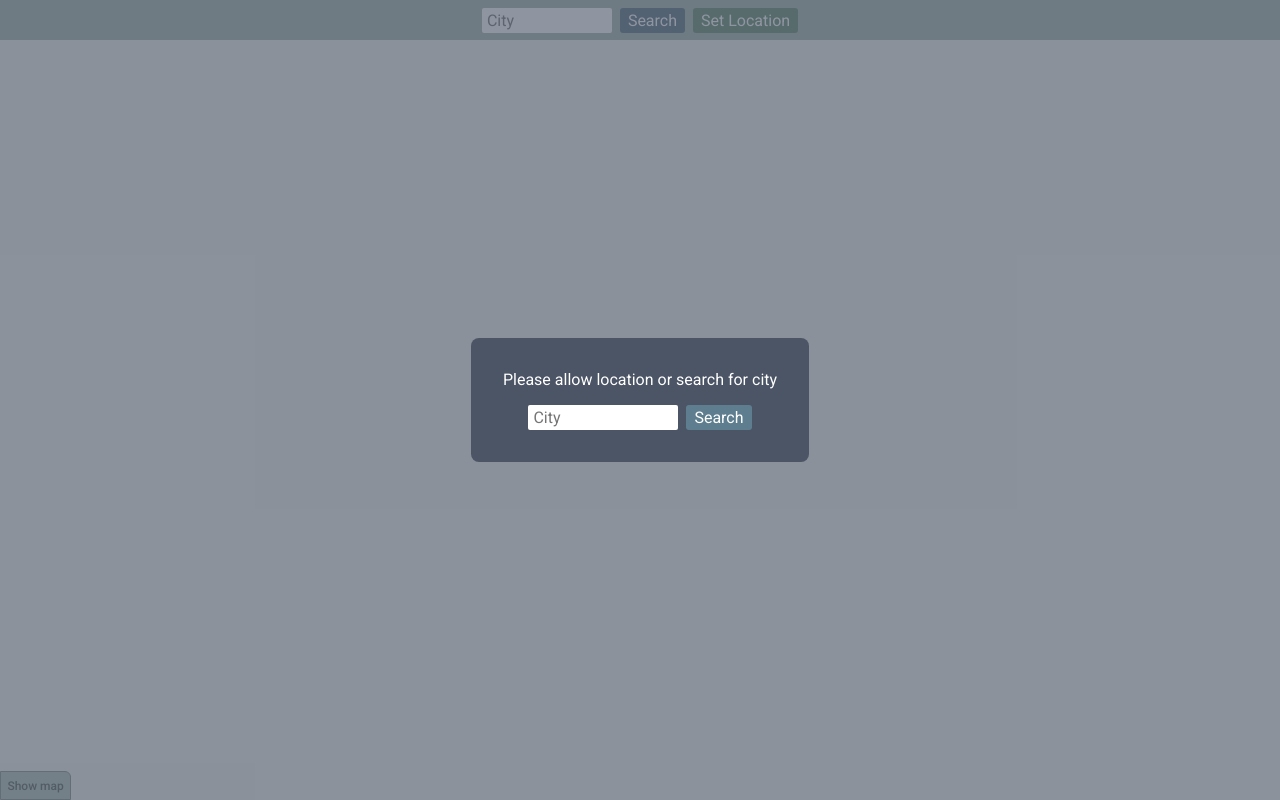
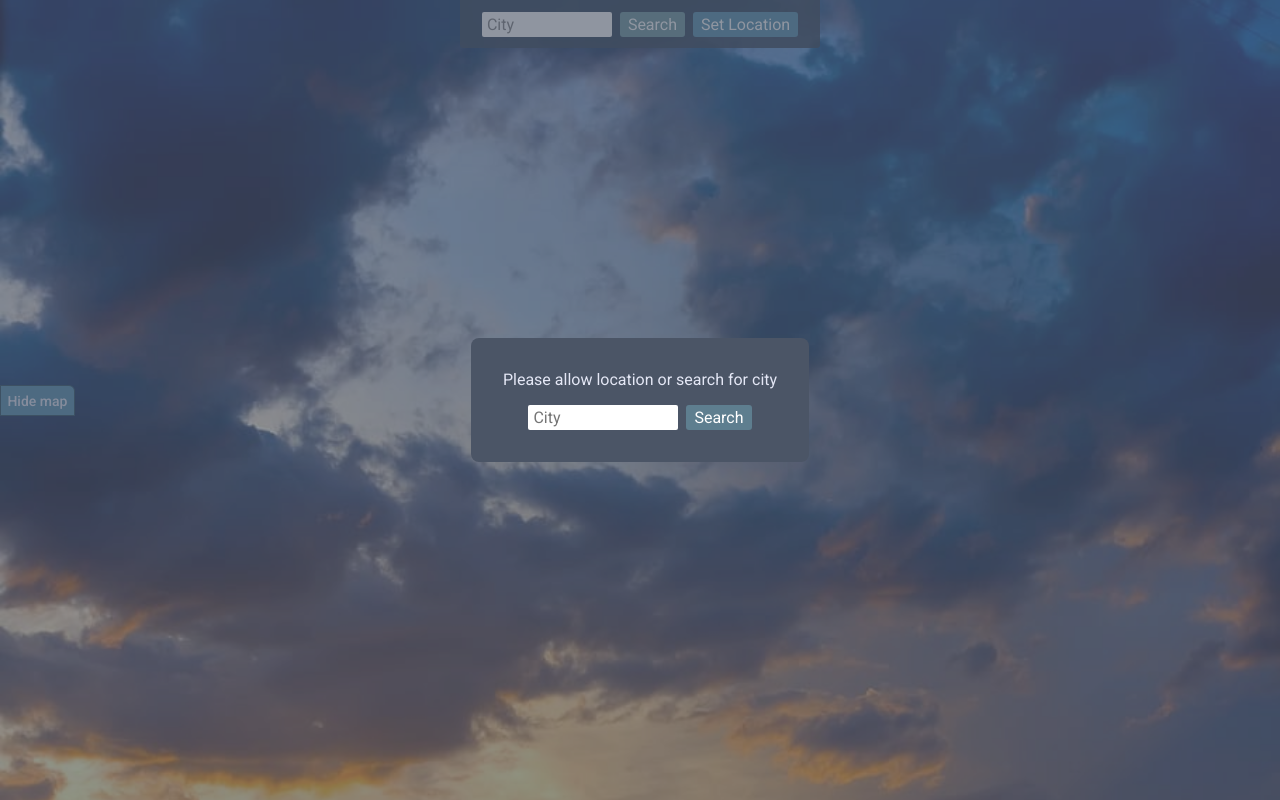
Before and after one commit to JSchaefer21/Weather, a React (Create React App) app in the folder app/: page / in a window 1280 px wide. Built offline with nearby package versions, Linux system fonts and the light colour scheme; no server answers.

Commit message:
Update styles

```diff
--- a/app/src/components/App.jsx
+++ b/app/src/components/App.jsx
@@ -12,7 +12,7 @@ function App() {
 
   const [weather, setWeather] = useState(null)
   const [altitude, setAltitude] = useState(null)
-  const [map, setMap] = useState(false)
+  const [map, setMap] = useState(true)
 
   useEffect(() => {
     handleLocation()
--- a/app/src/components/WeatherData.jsx
+++ b/app/src/components/WeatherData.jsx
@@ -35,11 +35,11 @@ function App(props) {
         <div className='Weather__suntime-container'>
           <div className='Weather__suntime'>
             <img className='image-sun' src={sunrise} alt=''/>
-            <p>{weather.sys.sunrise.toLocaleTimeString()}</p>
+            <p className='weather-data-info2'>{weather.sys.sunrise.toLocaleTimeString()}</p>
           </div>
           <div className='Weather__suntime'>
             <img className='image-sun' src={sunset} alt=''/>
-            <p>{weather.sys.sunset.toLocaleTimeString()}</p>
+            <p className='weather-data-info2'>{weather.sys.sunset.toLocaleTimeString()}</p>
           </div>
         </div>
 
--- a/app/src/styles/App.sass
+++ b/app/src/styles/App.sass
@@ -3,16 +3,23 @@
 .App
     width: 100%
     height: 100%
-    background-color: #f3f5f3
+    background-image: url('../../public/weather.jpg')
+    background-position: center
+    background-repeat: no-repeat
+    background-size: cover
+    display: flex
+    flex-direction: column
+    align-items: center
+
 
 header
     width: 100%
-    height: 2.5rem
+    height: 3rem
     display: flex
     flex-direction: row
     align-items: center
     justify-content: center
-    background-color: #a6b5ad
+    background-color: #1f3149e0
     gap: 0.5rem
 
 .Header__form
@@ -37,11 +44,11 @@ header
     border-radius: 3px
     font-size: 16px
     font-weight: 400
-    background-color: #536e7c
     color: white
+    background-color: #608f97
 
 .Header__location
-    background-color: #60886d
+    background-color: #4486a7
 
 
 main
@@ -62,11 +69,11 @@ main
     cursor: pointer
     left: 0
     -webkit-appearance: none
-    background: #b3c3ba
-    font-size: 12px
+    background: #4486a7
+    font-size: 14px
     font-weight: 500
-    color: #515f58
-    border: 1px solid #828e88
+    color: #e4e7f5
+    border: 1px solid #163e52
     padding: 0.4rem
     margin: 0
     border-top-right-radius: 6px
@@ -92,7 +99,7 @@ footer
     position: absolute
     animation: showmap 0.4s linear
     bottom: 0
-    border-top: 1px solid #828e88
+    border-top: 1px solid #163e52
     width: 100%
     height: base.$map-height
 @keyframes showmap
@@ -106,8 +113,8 @@ footer
     z-index: 999
     bottom: 1rem
     left: 1rem
-    background-color: #b3c3ba
-    border: 1px solid #828e88
+    background-color: #abbbc0
+    border: 1px solid #163e52
     padding: 0.5rem
     border-radius: 3px
     display: flex
@@ -116,9 +123,16 @@ footer
 .Footer-text
     font-size: 11px
     font-weight: 500
-    color: #515f58
+    color: #163e52
 
 .App__title
     font-size: 18px
     padding: 1rem 0 1rem 0
     margin: 0
+
+
+@media only screen and (min-width: 550px)
+    header
+        width: 360px
+        border-bottom-left-radius: 3px
+        border-bottom-right-radius: 3px
--- a/app/src/styles/Weather.sass
+++ b/app/src/styles/Weather.sass
@@ -4,31 +4,33 @@
     display: flex
     flex-direction: column
     align-items: center
+    justify-content: center
 
 .Weather__container
-    width: 100%
-    height: 100%
     display: flex
     flex-direction: column
     align-items: center
     overflow: auto
-    padding: 1rem
+    padding: 0 1rem 0rem 1rem
+    border-radius: 10px
+    background-color: #121b46d5
 
 p
     margin: 0
     padding: 0
+    color: #e4e7f5
 .weather-name
-    font-size: 38px
+    font-size: 35px
     font-weight: 600
 .weather-data-main
-    font-size: 26px
-    font-weight: 400
+    font-size: 30px
+    font-weight: 600
 .weather-data-info
     font-size: 12px
     font-weight: 400
 .weather-data-info2
-    font-size: 10px
-    font-weight: 400
+    font-size: 16px
+    font-weight: 500
 
 
 .Weather__header
@@ -37,9 +39,8 @@ p
     gap: 1.2rem
     margin: 1.5rem 0
     padding: 0 1rem
-    border-bottom: 2px solid #a6b5ad
-    background-color: #e2e6e4
-    box-shadow: 0px 0px 90px 90px #e2e6e4
+    border-bottom: 2px solid #adb8e9
+
 .Weather__header-des
     display: flex
     flex-direction: column
@@ -50,7 +51,7 @@ p
     gap: 0.8rem
     margin: 0.5rem
     align-items: center
-    border: 2px solid #a6b5ad
+    border: 2px solid #adb8e9
     border-radius: 3px
     padding: 8px 10px
 .Weather__temp-detail
@@ -61,16 +62,18 @@ p
 .Weather__suntime-container
     display: flex
     gap: 2rem
-    margin: 1rem
+    margin: 1.3rem 0
 .Weather__suntime
     display: flex
-    align-items: baseline
-    gap: 0.3rem
+    align-items: center
+    gap: 0.4rem
 .image-sun
-    height: 18px
-    width: 18px
+    height: 17px
+    width: 17px
     margin: 0
-    padding: 0
+    padding: 3px
+    border-radius: 10px
+    background-color: white
 
 .image
     margin: -15px
```
Also changed, not shown: app/public/weather.jpg (added).
